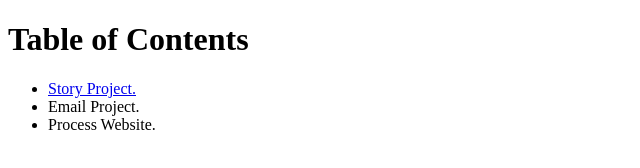
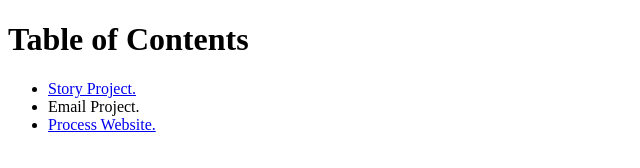
Before and after one commit to alyssajtaylor/alyssajtaylor.github.io, a plain HTML site: page index.html in a window 1280 px wide. Shown: the whole page, without its empty margins (0-640 px from the left). Drawn offline with Linux system fonts and the light colour scheme.

Commit message:
Update index.html

```diff
--- a/index.html
+++ b/index.html
@@ -13,7 +13,7 @@
 <li><a href="/story/index2.html"> Story Project. </a> </li>
 
 <li> Email Project.</li>
-<li> Process Website.</li>
+<li> <a href="/howto/index.html"> Process Website.</a> </li>
 </ul>
 </nav>
 
```
